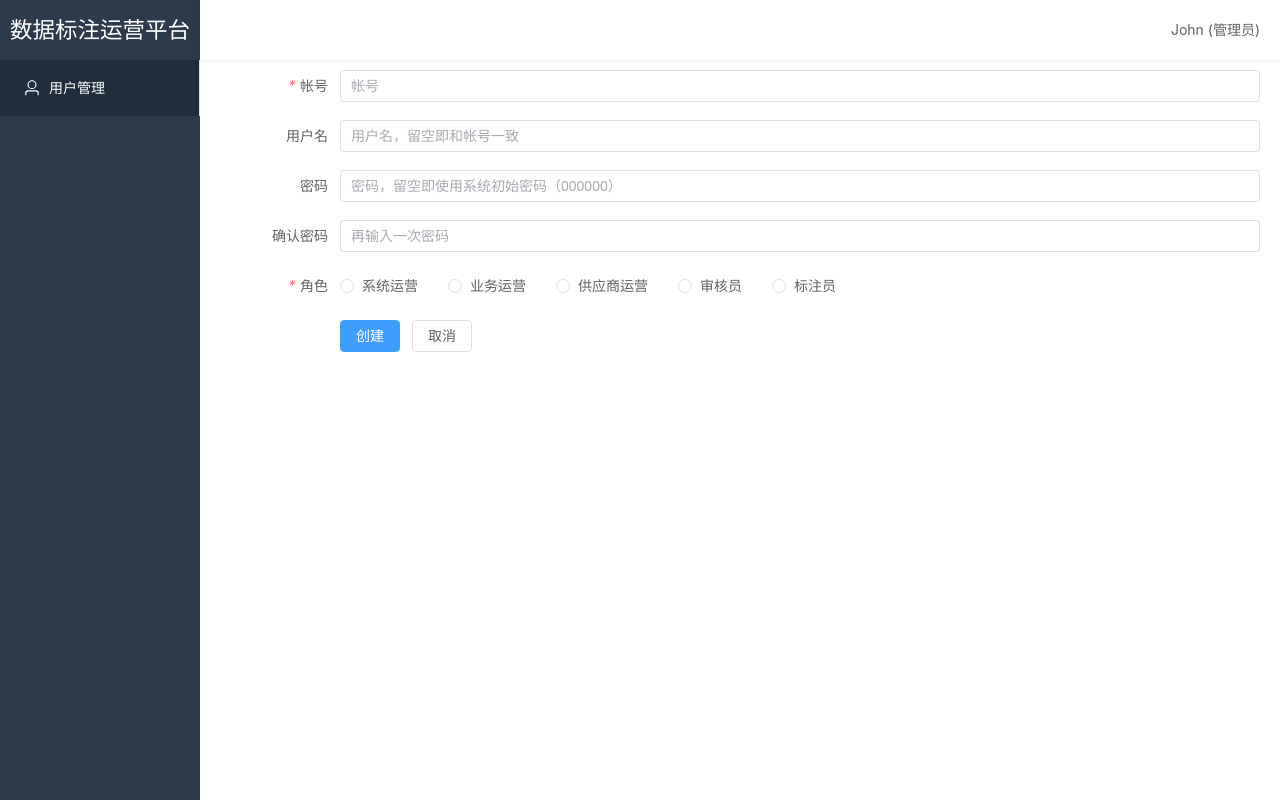
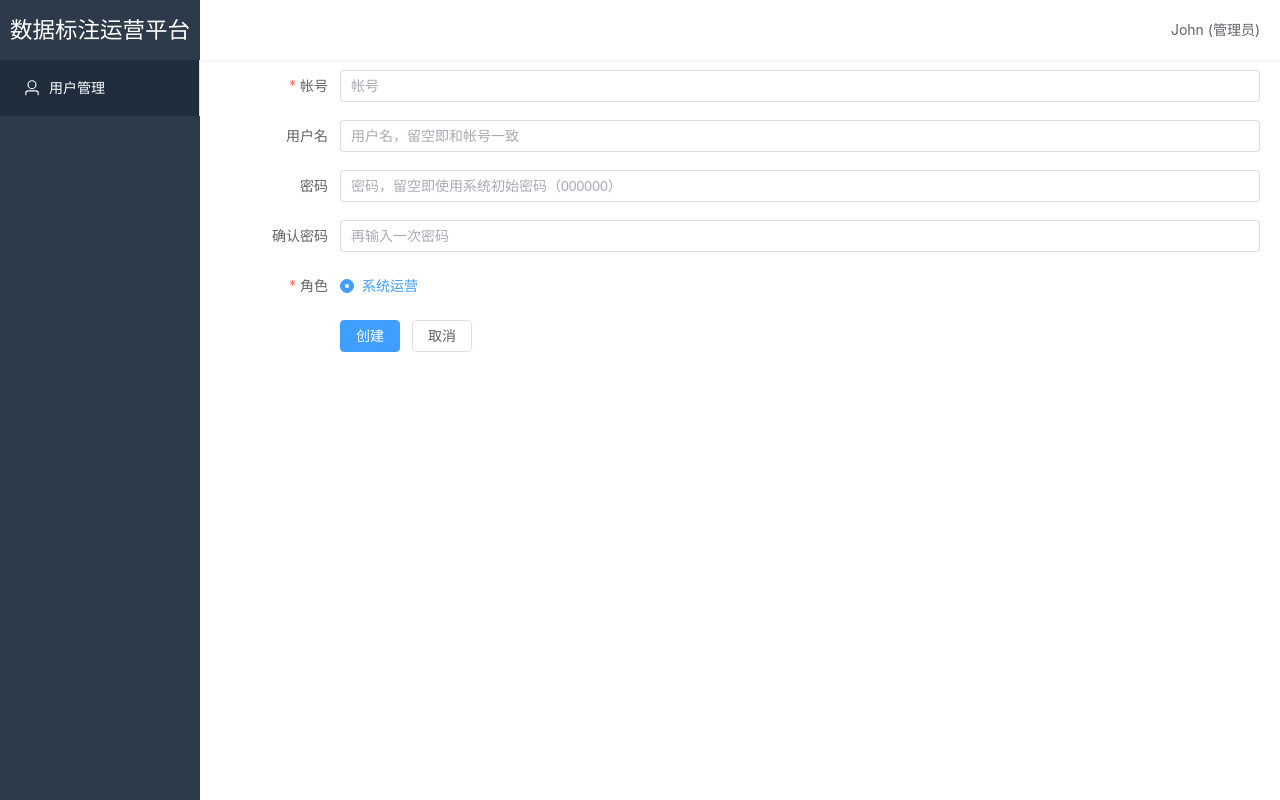
Before and after one commit to dxsooo/saop, a Vue app: page /userManage/create in a window 1280 px wide. Built offline with nearby package versions, Linux system fonts and the light colour scheme; sample sign-in values are in the browser's storage.

Commit message:
dynamic radio btn based on role and mock create user

```diff
--- a/src/api/user.ts
+++ b/src/api/user.ts
@@ -53,3 +53,11 @@ export const update_user = (id: any, data: any) => {
         data,
     })
 }
+
+export const create_user = (data: any) => {
+    return req({
+        url: '/users',
+        method: 'post',
+        data
+    })
+}
--- a/src/mock/index.ts
+++ b/src/mock/index.ts
@@ -59,7 +59,7 @@ Mock.mock('/api/users/:id', 'GET', {
         { id: 1, username: 'John', enable: true, role_name: '系统运营', role_id: 1 }
 })
 
-Mock.mock('/api/users', {
+Mock.mock('/api/users', 'get', {
     code: 0,
     message: 'ok',
     data: {
@@ -71,6 +71,13 @@ Mock.mock('/api/users', {
             { id: 5, account: 'Chris', username: 'Chris', enable: false, role_name: '业务运营', role_id: 2 }
         ]
     }
+})
+
+Mock.mock('/api/users', 'post', {
+    code: 0,
+    message: 'ok',
+    data:
+        { id: 100, username: 'John100', enable: true, role_name: '系统运营', role_id: 1 }
 })
 
 Mock.mock(/\/api\/users\/\d+$/, 'post', {
--- a/src/views/UserManage/Create.vue
+++ b/src/views/UserManage/Create.vue
@@ -14,11 +14,11 @@
         </el-form-item>
         <el-form-item label="角色" prop="role_id">
             <el-radio-group v-model="form.role_id">
-                <el-radio label="系统运营" />
-                <el-radio label="业务运营" />
-                <el-radio label="供应商运营" />
-                <el-radio label="审核员" />
-                <el-radio label="标注员" />
+                <el-radio v-if="is_admin" label="1">系统运营</el-radio>
+                <el-radio v-if="!is_admin && role_id < 2" label="2">业务运营</el-radio>
+                <el-radio v-if="!is_admin && role_id < 3" label="3">供应商运营</el-radio>
+                <el-radio v-if="!is_admin" label="4">审核员</el-radio>
+                <el-radio v-if="!is_admin" label="5">标注员</el-radio>
             </el-radio-group>
         </el-form-item>
         <el-form-item>
@@ -32,6 +32,13 @@
 import { reactive, ref } from 'vue'
 import type { FormInstance, FormRules } from 'element-plus'
 import { useRouter } from 'vue-router'
+import { useUserStore } from '@/store/user';
+import { storeToRefs } from 'pinia';
+import { create_user } from '@/api/user';
+import { ElNotification } from 'element-plus'
+
+const store = useUserStore()
+const { is_admin, role_id } = storeToRefs(store)
 
 // do not use same name with ref
 const formRef = ref<FormInstance>()
@@ -39,8 +46,9 @@ const form = reactive({
     account: '',
     username: '',
     password: '',
-    role_id: null,
+    role_id: is_admin ? "1" : null,
 })
+
 
 const rules = reactive<FormRules>({
     account: [
@@ -67,6 +75,12 @@ const submitForm = async (formEl: FormInstance | undefined) => {
     await formEl.validate((valid, fields) => {
         if (valid) {
             console.log('submit!')
+            create_user(formEl)
+            ElNotification({
+                title: '成功',
+                message: '创建成功',
+                type: 'success',
+            })
             returnPage()
         } else {
             console.log('error submit!', fields)
```
